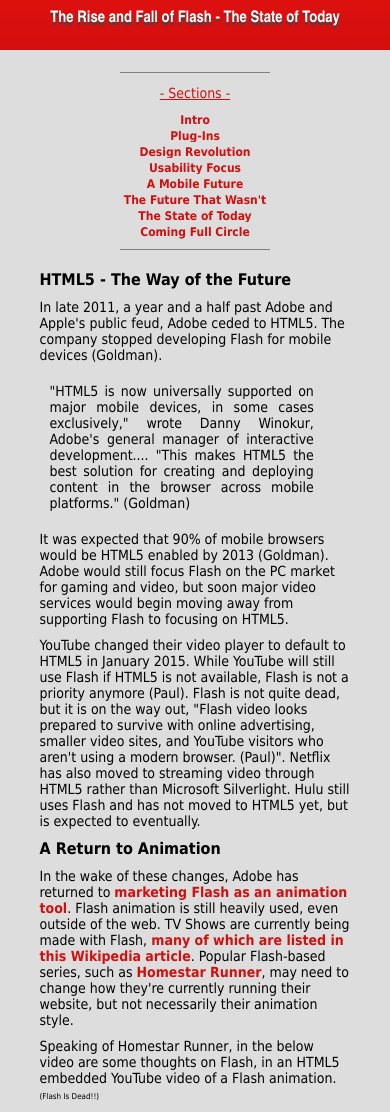
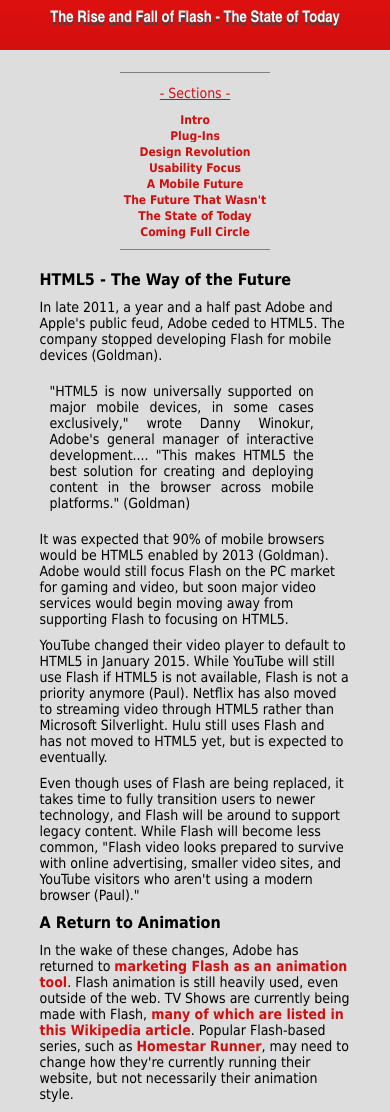
Before and after one commit to murtosl/HistoryOfFlash_4662W, a Jekyll site: the page built from _posts/2015-10-12-HTML5.html, in a window 390 px wide. Shown: the top 1112 px of the page. Built offline with Jekyll 4.4.1, drawn with Linux system fonts in a browser that asks for light colours; nearby versions of some CDN libraries; some of the changed text lies outside the part shown; grey boxes are pictures that could not be loaded.

Commit message:
Content Done?

```diff
--- a/_posts/2015-10-12-HTML5.html
+++ b/_posts/2015-10-12-HTML5.html
@@ -14,14 +14,19 @@
 
 <p>It was expected that 90% of mobile browsers would be HTML5 enabled by 2013 (Goldman). Adobe would still focus Flash on the PC market for gaming and video, but soon major video services would begin moving away from supporting Flash to focusing on HTML5.</p>
 
-<p>YouTube changed their video player to default to HTML5 in January 2015. While YouTube will still use Flash if HTML5 is not available, Flash is not a priority anymore (Paul). Flash is not quite dead, but it is on the way out, "Flash video looks prepared to survive with online advertising, smaller video sites, and YouTube visitors who aren't using a modern browser. (Paul)". Netflix has also moved to streaming video through HTML5 rather than Microsoft Silverlight. Hulu still uses Flash and has not moved to HTML5 yet, but is expected to eventually.</p>
+<p>YouTube changed their video player to default to HTML5 in January 2015. While YouTube will still use Flash if HTML5 is not available, Flash is not a priority anymore (Paul).  Netflix has also moved to streaming video through HTML5 rather than Microsoft Silverlight. Hulu still uses Flash and has not moved to HTML5 yet, but is expected to eventually.
+
+<p> Even though uses of Flash are being replaced, it takes time to fully transition users to newer technology, and Flash will be around to support legacy content. While Flash will
+become less common, "Flash video looks prepared to survive with online advertising, smaller video sites, and YouTube visitors who aren't using a modern browser (Paul)."</p>
 
 <div id="HomeStarText">
 <h2>A Return to Animation</h2>
 
 <p>In the wake of these changes, Adobe has returned to <a href="https://www.adobe.com/products/flash.html">marketing Flash as an animation tool</a>. Flash animation is still heavily used, even outside of the web. TV Shows are currently being made with Flash,<a href="https://en.wikipedia.org/wiki/List_of_Flash_animated_television_series"> many of which are listed in this Wikipedia article</a>. Popular Flash-based series, such as <a href="http://www.homestarrunner.com/main11.html" target=_blank>Homestar Runner</a>, may need to change how they're currently running their website, but not necessarily their animation style. </p>
 
-<p>Speaking of Homestar Runner, in the below video are some thoughts on Flash, in an HTML5 embedded YouTube video of a Flash animation. <span class="smallCite">(Flash Is Dead!!)</span></p> <!-- It is not often one gets to cite Homestar Runner in their grad school paper. -->
+<p>Speaking of Homestar Runner, they made a video with some thoughts on the state of Flash...</p>
+<p>...in a Flash animation...</p>
+<p>...available in an HTML5 embedded video. <br/><span class="smallCite">(Flash Is Dead!!)</span></p> <!-- It is not often one gets to cite Homestar Runner in their grad school paper. -->
 </div>
 
 
--- a/_posts/2015-10-17-FullCircle.html
+++ b/_posts/2015-10-17-FullCircle.html
@@ -7,13 +7,15 @@
 ---
 
 
-<h2>Fitting the Needs</h2>
+<h2>Fitting a Need</h2>
 
-<p>Flash has made the internet more usable throughout the years. It originally filled the need for a compact, online animation player. It then fit the need for creative websites and cross-browser compatibility. It met the need for streaming videos online. </p>
+<p>Flash has made the internet more usable throughout the years. It originally filled the need for a compact, online animation player. It then fit the need for creative websites and cross-browser compatibility. It then met the need for streaming videos online. </p>
 
 <p>But what does the internet need now?</p>
 
-<p>Flash started as a praised third-party plug-in and was ultimately eliminated because it was a third-party plug-in. The companies who have owned and developed Flash over the years have successfully moved to meet the needs of the internet. But Flash has never been a built-in web standard. It will always be a product owned by a third-party, and it cannot escape from that.</p>
+<p>Flash started as a praised third-party plug-in and was ultimately eliminated because it was a third-party plug-in. The companies who have owned and developed Flash over the years have successfully moved to meet the needs of the internet.</p>
+
+<p>But, Flash has never been a built-in web standard. It will always be a product owned by a third-party, and it cannot escape from that.</p>
 
 <p>Web standards and technology have finally reached a point where a third-party tool isn't necessary to make the internet work.</p>
 
--- a/style.css
+++ b/style.css
@@ -271,6 +271,18 @@
 	float: left;
 	width: 40%;
 }
+@media (max-width: 890px) {
+#HomeStarText{
+	padding-top: 0px;
+	float: left;
+	width: 100%;
+}
+#HomeStarRunner{
+	text-align: center;
+	float: none;
+}
+
+}
 
 @media (max-width: 600px) {
 	*{
@@ -354,11 +366,7 @@
 #adodeAd img{
 		width: 100%;
 }
-#HomeStarText{
-	padding-top: 0px;
-	float: left;
-	width: 100%;
-}
+
 
 .adobeAdText p{
 }
```
Also changed, not shown: _posts/2015-10-16-FutureThatWasnt.html (+4 -7 lines), 4 other files.
